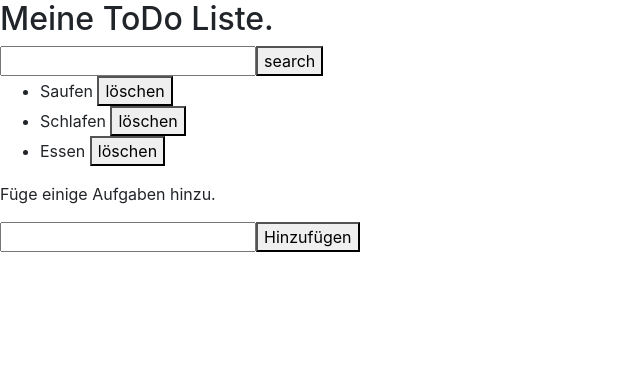
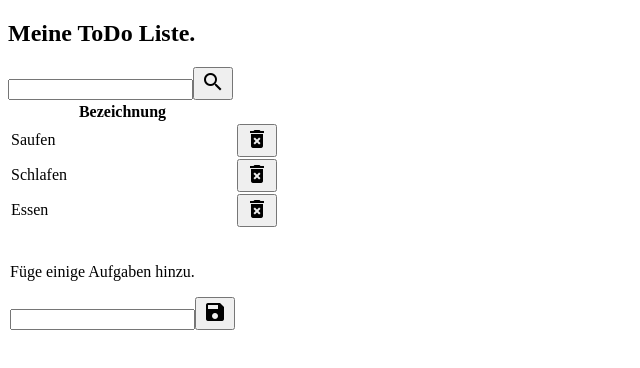
Before and after one commit to geneticzz/TodoApp, an Angular app: page / in a window 1280 px wide. Shown: the top 368 px of the page, without its empty margins (0-640 px from the left). Built offline with nearby package versions, Linux system fonts and the light colour scheme.

Commit message:
bootstrap fixes and icons added

```diff
--- a/src/app/app.component.html
+++ b/src/app/app.component.html
@@ -1,5 +1,3 @@
 <head>
-  <link rel="stylesheet" href="https://stackpath.bootstrapcdn.com/bootstrap/4.3.1/css/bootstrap.min.css" integrity="sha384-ggOyR0iXCbMQv3Xipma34MD+dH/1fQ784/j6cY/iJTQUOhcWr7x9JvoRxT2MZw1T" crossorigin="anonymous">
-  <script src="https://stackpath.bootstrapcdn.com/bootstrap/4.3.1/js/bootstrap.min.js" integrity="sha384-JjSmVgyd0p3pXB1rRibZUAYoIIy6OrQ6VrjIEaFf/nJGzIxFDsf4x0xIM+B07jRM" crossorigin="anonymous"></script>
 </head>
 <app-list></app-list>
--- a/src/app/list/list.component.html
+++ b/src/app/list/list.component.html
@@ -1,12 +1,37 @@
-<h2>Meine ToDo Liste.</h2>
-<input [(ngModel)]="searchtext"><button>search</button>
-  <ul>
-    <li *ngFor="let todo of todos" (click)="toggle(todo)" [class.fertig]="todo.done">
-      {{todo.label}} <button (click)="loeschen(todo)">löschen</button>
-    </li>
-  </ul>
-  <p>Füge einige Aufgaben hinzu.</p>
-  <input [(ngModel)]="newTodo.label">
-  <button (click)="save()">
-    Hinzufügen
-  </button>
+<div class="container">
+  <div class="row">
+    <h2>Meine ToDo Liste.</h2>
+  </div>
+  <div class="row">
+    <input [(ngModel)]="searchtext" class="col-lg-11">
+    <button type="button" class="btn btn-primary col-lg-1">
+      <i class="material-icons">
+        search
+      </i>
+    </button>
+  </div>
+  <div class="row">
+    <table class="table">
+      <thead>
+      <tr>
+        <th>Bezeichnung</th>
+      </tr>
+      </thead>
+      <tbody>
+      <tr *ngFor="let todo of todos" (click)="toggle(todo)" [class.fertig]="todo.done">
+        <td>{{todo.label}}</td>
+        <button (click)="loeschen(todo)" type="button" class="btn btn-danger">
+          <i class="material-icons">
+            delete_forever
+          </i>
+        </button>
+      </tr>
+      <p><br>Füge einige Aufgaben hinzu.</p>
+      <input [(ngModel)]="newTodo.label">
+      <button type="button" (click)="save()" class="btn btn-success"><i class="material-icons">
+        save
+      </i></button>
+      </tbody>
+    </table>
+  </div>
+</div>
--- a/src/index.html
+++ b/src/index.html
@@ -4,11 +4,15 @@
   <meta charset="utf-8">
   <title>TodoApp</title>
   <base href="/">
-
+  <link rel="stylesheet"
+        href="https://unpkg.com/bootstrap-material-design@4.1.1/dist/css/bootstrap-material-design.min.css"
+        integrity="sha384-wXznGJNEXNG1NFsbm0ugrLFMQPWswR3lds2VeinahP8N0zJw9VWSopbjv2x7WCvX" crossorigin="anonymous">
+  <link href="https://fonts.googleapis.com/icon?family=Material+Icons"
+        rel="stylesheet">
   <meta name="viewport" content="width=device-width, initial-scale=1">
   <link rel="icon" type="image/x-icon" href="favicon.ico">
 </head>
 <body>
-  <app-root></app-root>
+<app-root></app-root>
 </body>
 </html>
```
